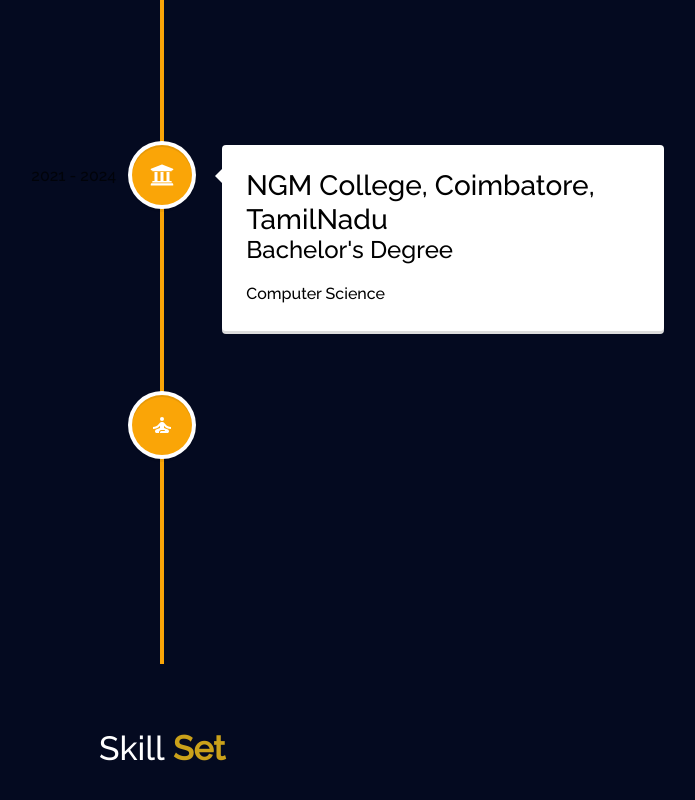
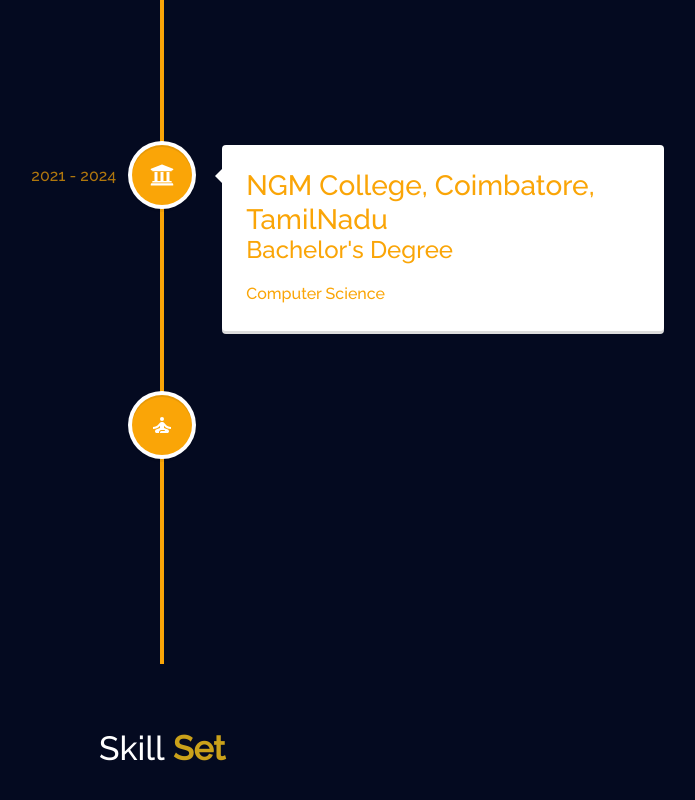
Before and after one commit to Arun6381/Arunportfoliome, a React (Vite) app: page /about in a window 1280 px wide. Shown: the part 966-1766 px from the top of the page, without its empty margins (478-1173 px from the left). Built offline with nearby package versions, Linux system fonts and the light colour scheme.

Commit message:
education up

```diff
--- a/src/components/About/Expri.css
+++ b/src/components/About/Expri.css
@@ -3,5 +3,5 @@
 .experience .vertical-timeline-element-subtitle,
 .experience .para,
 .experience .vertical-timeline-element-date {
-  color: black !important;
+  color: #faa507 !important;
 }
--- a/src/components/Projects/Projects.jsx
+++ b/src/components/Projects/Projects.jsx
@@ -2,6 +2,8 @@
 import Todo from "./../../assets/project/firebase.png";
 import Todo1 from "./../../assets/project/Todo1.png";
 import Todo2 from "./../../assets/project/Todo2.png";
+import Todo3 from "./../../assets/project/Todo3.png";
+import Todo4 from "./../../assets/project/Todo4.png";
 
 import TravelList from "./../../assets/project/TravalList.png";
 import Travel1 from "./../../assets/project/Travel1.png";
@@ -18,6 +20,7 @@
 import Blog from "./../../assets/project/fizzy.png";
 import Blog1 from "./../../assets/project/Fizy1.png";
 import Blog2 from "./../../assets/project/Fizy2.png";
+import Blog3 from "./../../assets/project/Fizy3.png";
 
 import Quiz from "./../../assets/project/Rquiz.png";
 import Reactq1 from "./../../assets/project/Reactq1.png";
@@ -90,7 +93,7 @@
     description:
       "The Firebase-CRUD app is a user management application that leverages Firebase as the backend for handling CRUD operations. Users can register, log in using either Google authentication or email/password, and store user-related data with ease. It also features real-time updates, allowing users to interact with the app smoothly and efficiently.",
     subtitle: "User Management with Firebase",
-    img: [Todo, Todo1, Todo2],
+    img: [Todo, Todo1, Todo2, Todo3, Todo4],
     link: "https://github.com/Arun6381/fire-store-movcoll",
     flex: "start",
   },
@@ -120,7 +123,7 @@
     description:
       "This E-Commerce application is a complete online store built using the MERN stack. Users can browse a wide range of products, add items to their cart, and complete the checkout process with secure payment options. The app features user authentication, a product recommendation engine, and real-time inventory tracking, providing an all-in-one shopping solution.",
     subtitle: "MERN Stack",
-    img: [Blog, Blog1, Blog2],
+    img: [Blog, Blog1, Blog2, Blog3],
     link: "https://github.com/Arun6381/e-comfizzystore",
     flex: "end",
   },
```
